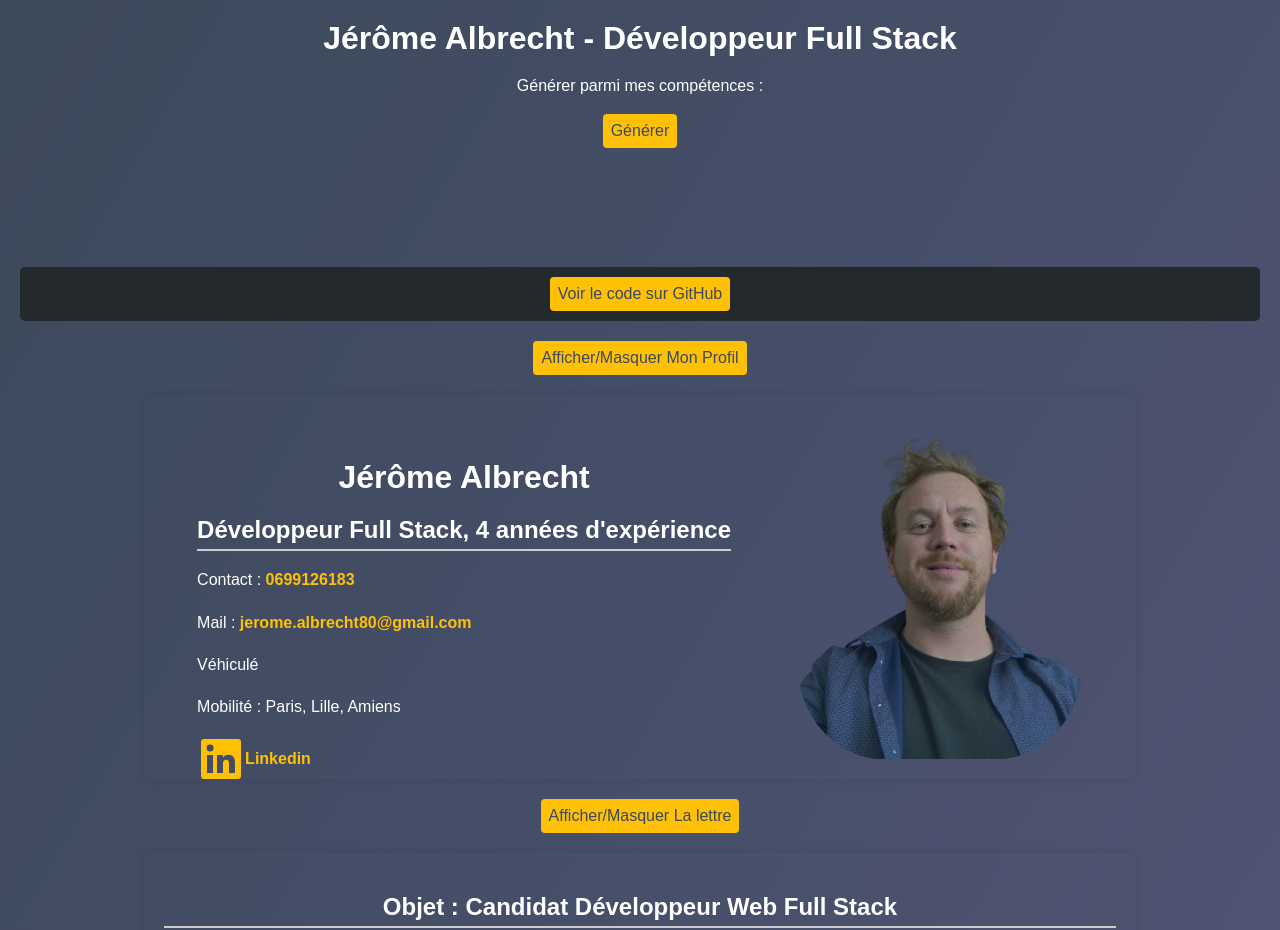
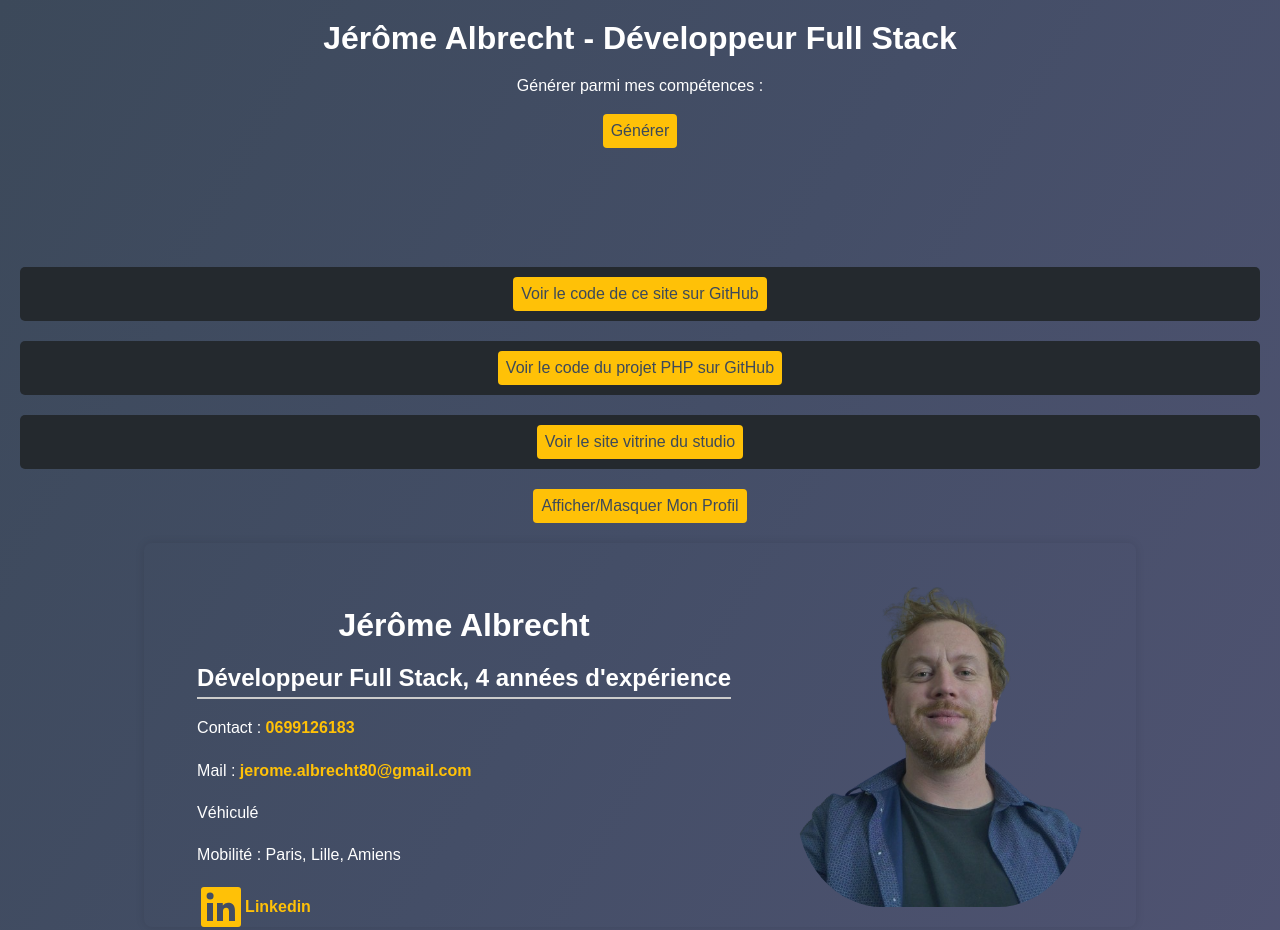
Before and after one commit to jeromealbrecht/candidature_dev_fullstack_jerome_albrecht, a Flask app: page / in a window 1280 px wide. Shown: the top 930 px of the page. Run offline with Flask 2, Linux system fonts and the light colour scheme.

Commit message:
maj liens html

```diff
--- a/templates/index.html
+++ b/templates/index.html
@@ -17,7 +17,9 @@
         <div id="tourMagiqueContainer">
             <p class="p-magical" id="tourMagique"></p>
         </div>
-        <div class="github-button mt2 mb2"> <a href="https://github.com/jeromealbrecht/candidature_dev_fullstack_jerome_albrecht/tree/master" target="_blank"> <button>Voir le code sur GitHub</button> </a> </div>
+        <div class="github-button mt2 mb2"> <a href="https://github.com/jeromealbrecht/candidature_dev_fullstack_jerome_albrecht/tree/master" target="_blank"> <button>Voir le code de ce site sur GitHub</button> </a> </div>
+        <div class="github-button mt2 mb2"> <a href="https://github.com/jeromealbrecht/IoT-app" target="_blank"> <button>Voir le code du projet PHP sur GitHub</button> </a> </div>
+        <div class="github-button mt2 mb2"> <a href="https://couleurdeson.fr/" target="_blank"> <button>Voir le site vitrine du studio</button> </a> </div>
         <div class="generate-button mb2"> <button onclick="toggleProfile()">Afficher/Masquer Mon Profil</button> </div>
         <div class="letter-container" id="profileSection">
             <!-- Mon profil -->
```
